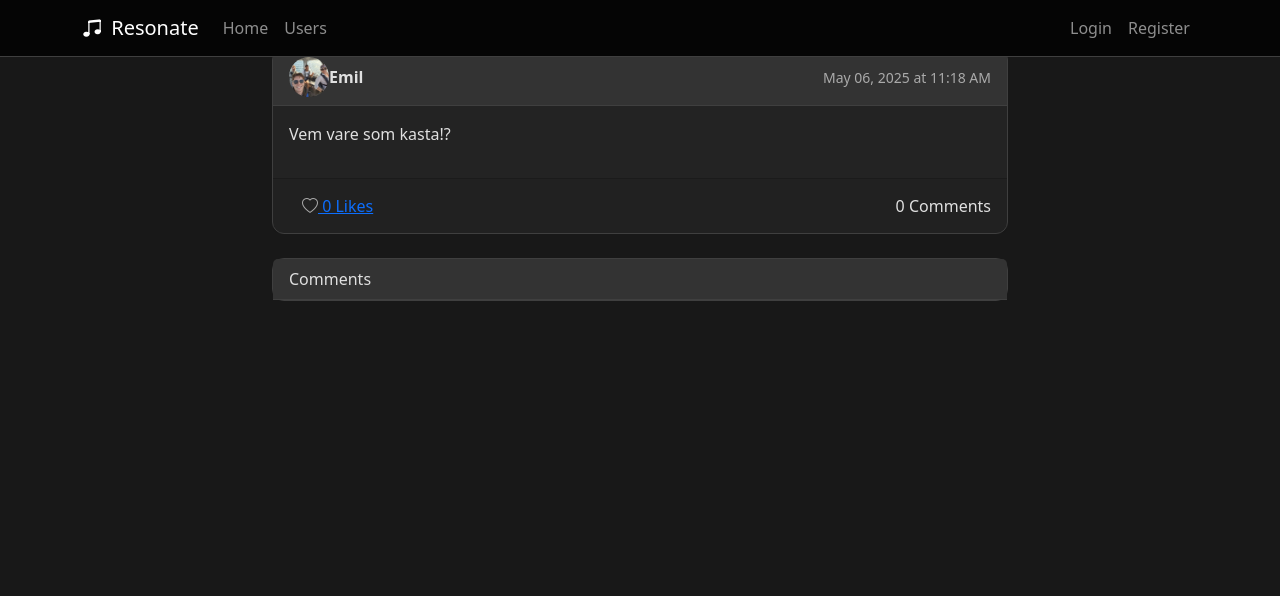
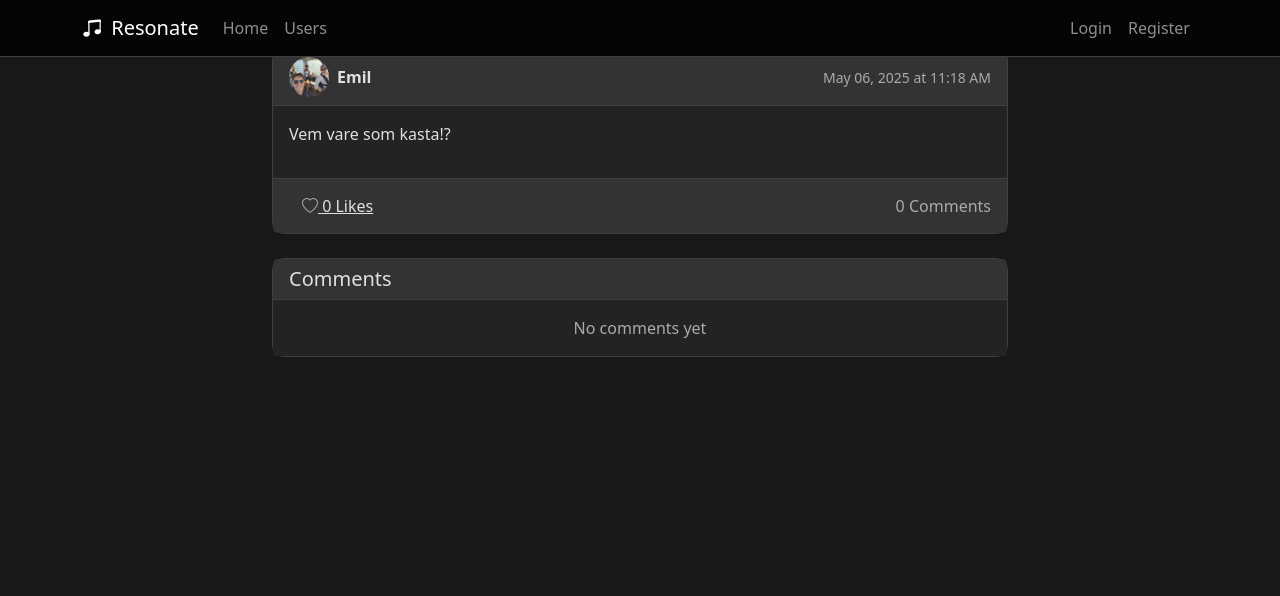
Before and after one commit to Emil11112/Resonate-v1, a Flask app: page /post/86b6c9b6-5bff-43c7-8ff1-2b0c2e1c6385 in a window 1280 px wide. Shown: the top 596 px of the page. Run offline with Flask 3, Linux system fonts and the light colour scheme.

Commit message:
Gjorde kommentarer också svarta

```diff
--- a/templates/view_post.html
+++ b/templates/view_post.html
@@ -7,22 +7,22 @@
     <div class="row justify-content-center">
         <div class="col-md-8">
             <div class="card mb-4">
-                <div class="card-header d-flex justify-content-between align-items-center">
+                <div class="card-header d-flex justify-content-between align-items-center" style="background-color: var(--bg-tertiary); border-bottom: 1px solid var(--border-color);">
                     <div class="d-flex align-items-center">
                         <img src="{{ url_for('static', filename='profile_pics/' + user.profilePicture) }}"
-                            class="profile-pic-small rounded-circle"
+                            class="profile-pic-small rounded-circle me-2"
                             alt="{{ user.username }}'s profile picture">
-                        <strong>{{ post.user.username }}</strong>
+                        <strong style="color: var(--text-primary);">{{ post.user.username }}</strong>
                     </div>
                     <small class="text-muted">{{ post.created_at.strftime('%B %d, %Y at %I:%M %p') }}</small>
                 </div>
-                <div class="card-body">
+                <div class="card-body" style="background-color: var(--bg-secondary); color: var(--text-primary);">
                     <p>{{ post.content }}</p>
                 </div>
-                <div class="card-footer">
+                <div class="card-footer" style="background-color: var(--bg-tertiary); border-top: 1px solid var(--border-color);">
                     <div class="d-flex justify-content-between align-items-center">
                         <form method="POST" action="{{ url_for('like_post', post_id=post.postId) }}" class="d-inline">
-                            <button type="submit" class="btn btn-link">
+                            <button type="submit" class="btn btn-link" style="color: var(--text-primary);">
                                 {% if current_user.is_authenticated and current_user.has_liked_post(post) %}
                                     <i class="bi bi-heart-fill text-danger"></i>
                                 {% else %}
@@ -31,18 +31,21 @@
                                 {{ post.likes.count() }} Likes
                             </button>
                         </form>
-                        <span>{{ post.comments.count() }} Comments</span>
+                        <span class="text-muted">{{ post.comments.count() }} Comments</span>
                     </div>
                 </div>
             </div>
 
             {% if current_user.is_authenticated %}
             <div class="card mb-4">
-                <div class="card-header">Add a Comment</div>
-                <div class="card-body">
+                <div class="card-header" style="background-color: var(--bg-tertiary); border-bottom: 1px solid var(--border-color);">
+                    <h5 class="mb-0" style="color: var(--text-primary);">Add a Comment</h5>
+                </div>
+                <div class="card-body" style="background-color: var(--bg-secondary);">
                     <form method="POST" action="{{ url_for('add_comment', post_id=post.postId) }}">
                         <div class="mb-3">
-                            <textarea class="form-control" name="content" rows="3" required></textarea>
+                            <textarea class="form-control" name="content" rows="3" required
+                                      style="background-color: var(--bg-tertiary); color: var(--text-primary); border-color: var(--border-color);"></textarea>
                         </div>
                         <button type="submit" class="btn btn-primary">Comment</button>
                     </form>
@@ -50,15 +53,19 @@
             </div>
             {% endif %}
 
+            {% if post.comments.count() > 0 %}
             <div class="card">
-                <div class="card-header">Comments</div>
+                <div class="card-header" style="background-color: var(--bg-tertiary); border-bottom: 1px solid var(--border-color);">
+                    <h5 class="mb-0" style="color: var(--text-primary);">Comments</h5>
+                </div>
                 <ul class="list-group list-group-flush">
                     {% for comment in post.comments %}
-                    <li class="list-group-item">
+                    <li class="list-group-item" style="background-color: var(--bg-secondary); color: var(--text-primary); border-color: var(--border-color);">
                         <div class="d-flex justify-content-between align-items-center">
                             <div class="d-flex align-items-center">
                                 <img src="{{ url_for('static', filename='profile_pics/' + comment.user.profilePicture) }}"
-                                     class="rounded-circle me-3" style="width: 30px; height: 30px; object-fit: cover;">
+                                     class="profile-pic-small rounded-circle me-2"
+                                     alt="{{ comment.user.username }}'s profile picture">
                                 <strong>{{ comment.user.username }}</strong>
                             </div>
                             <small class="text-muted">{{ comment.created_at.strftime('%B %d, %Y at %I:%M %p') }}</small>
@@ -68,6 +75,16 @@
                     {% endfor %}
                 </ul>
             </div>
+            {% else %}
+            <div class="card">
+                <div class="card-header" style="background-color: var(--bg-tertiary); border-bottom: 1px solid var(--border-color);">
+                    <h5 class="mb-0" style="color: var(--text-primary);">Comments</h5>
+                </div>
+                <div class="card-body text-center text-muted" style="background-color: var(--bg-secondary);">
+                    No comments yet
+                </div>
+            </div>
+            {% endif %}
         </div>
     </div>
 </div>
```
